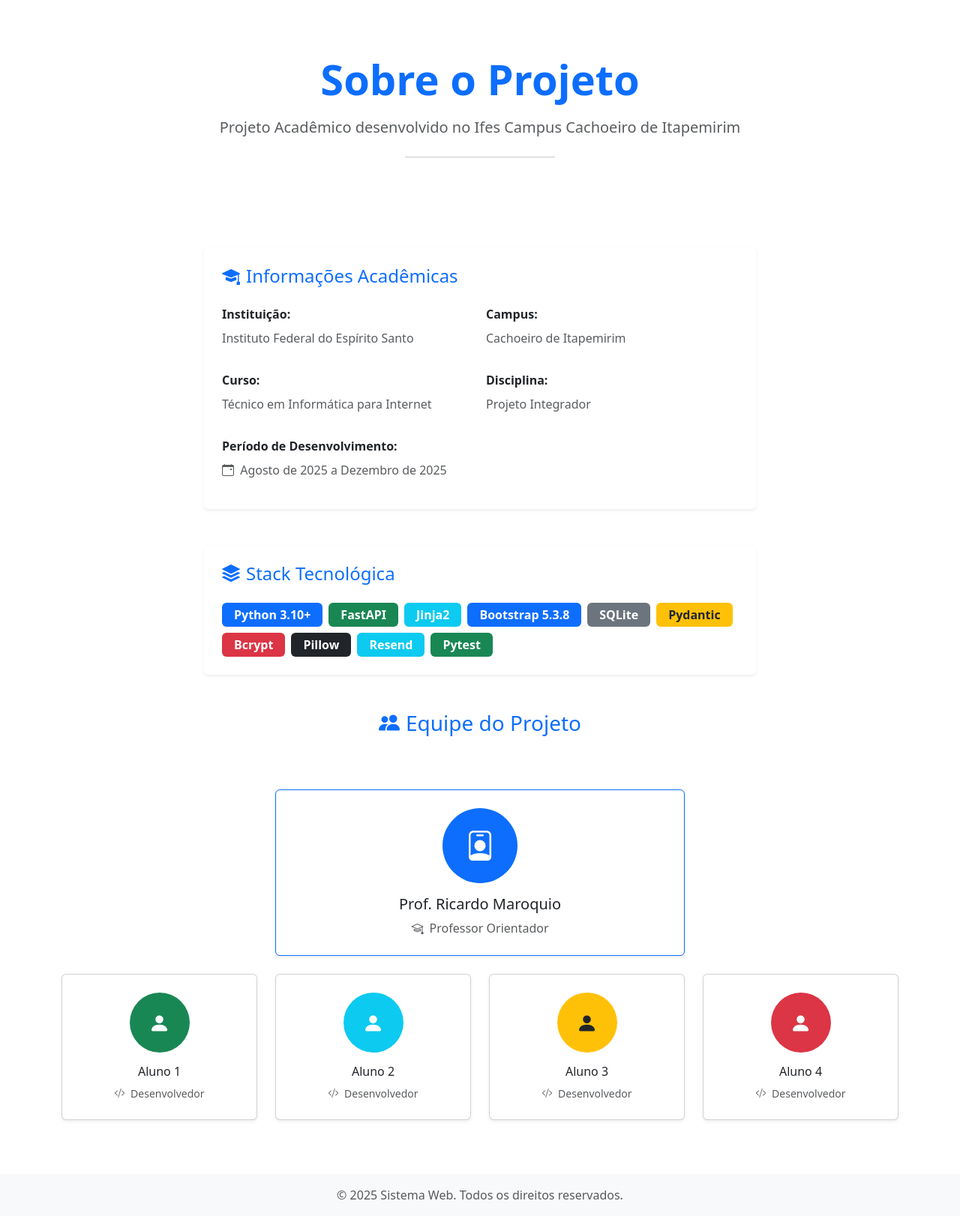
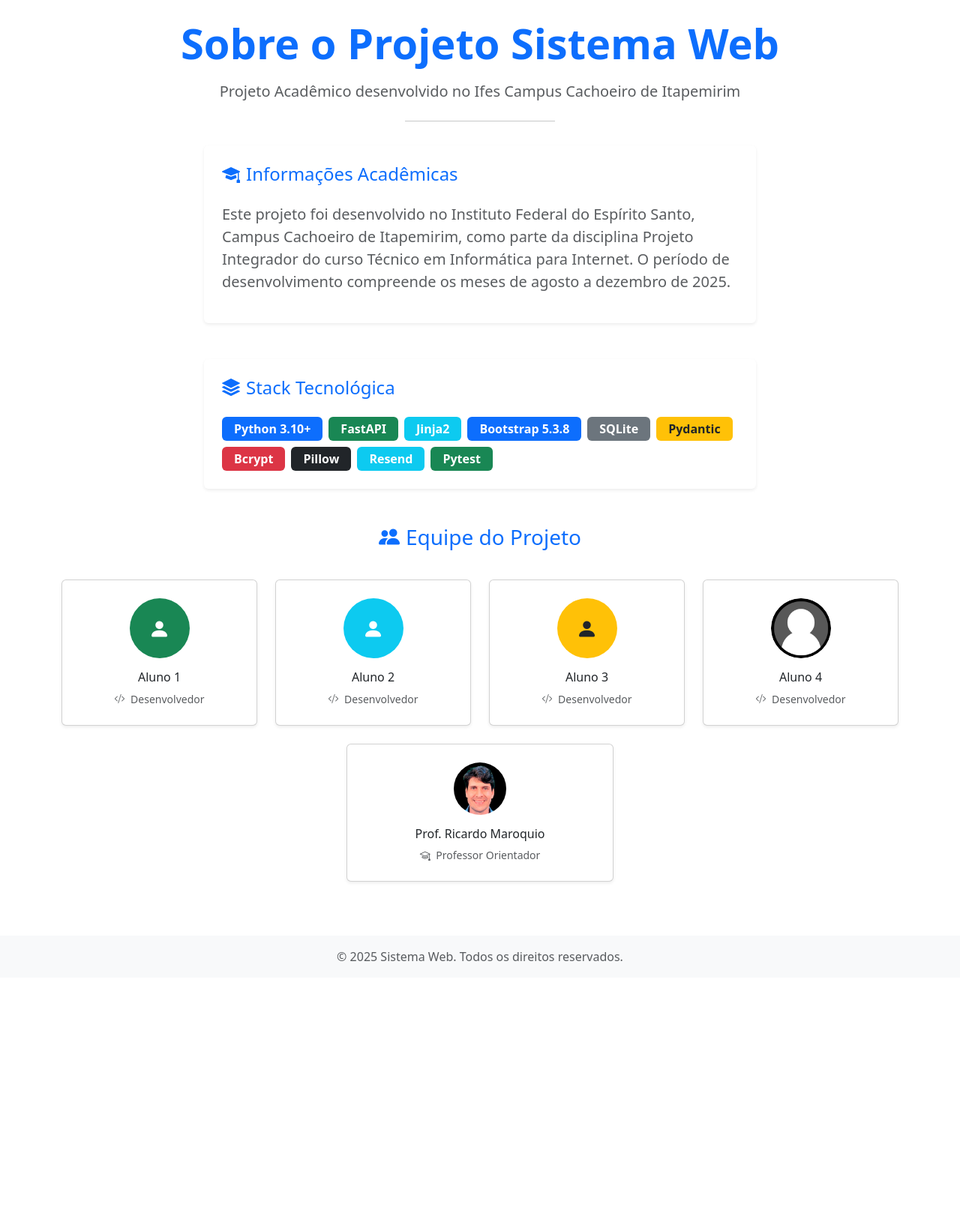
Before and after one commit to rudnazareth-hub/PetLar, a FastAPI app: page /sobre in a window 1280 px wide. Shown: the part 56-1678 px from the top of the page at 75% size. After the commit the page ends 1338 px from the top, so only its background shows below. Run offline with FastAPI, Linux system fonts and the light colour scheme.

Commit message:
melhora layout da pagina sobre com fotos da equipe
- Converte informações acadêmicas para formato de parágrafo único
- Reorganiza equipe: alunos primeiro, professor depois com menos destaque
- Adiciona fotos reais para professor e aluno 4
- Reduz tamanho e destaque visual do card do professor
- Remove nav_items block do menu público

```diff
--- a/templates/base_publica.html
+++ b/templates/base_publica.html
@@ -37,8 +37,6 @@
                     <li class="nav-item">
                         <a class="nav-link" href="/sobre">Sobre</a>
                     </li>
-                    {% block nav_items %}
-                    {% endblock %}
                 </ul>
 
                 <!-- Menu do Usuário (se logado) ou Botões de Login/Cadastro -->
--- a/templates/sobre.html
+++ b/templates/sobre.html
@@ -4,14 +4,14 @@
 
 {% block content %}
 <!-- Hero Section -->
-<div class="row mb-5">
+<div class="row mb-3">
     <div class="col-12">
-        <div class="text-center py-5">
-            <h1 class="display-4 fw-bold text-primary mb-3">Sobre o Projeto</h1>
+        <div class="text-center">
+            <h1 class="display-4 fw-bold text-primary mb-3">Sobre o Projeto {{ APP_NAME }}</h1>
             <p class="lead text-muted mb-4">
                 Projeto Acadêmico desenvolvido no Ifes Campus Cachoeiro de Itapemirim
             </p>
-            <hr class="my-4 mx-auto" style="max-width: 200px;">
+            <hr class="mt-4 mx-auto" style="max-width: 200px;">
         </div>
     </div>
 </div>
@@ -24,31 +24,9 @@
                 <h2 class="h4 card-title text-primary mb-4">
                     <i class="bi bi-mortarboard-fill me-2"></i>Informações Acadêmicas
                 </h2>
-                <div class="row g-3">
-                    <div class="col-md-6">
-                        <p class="mb-2"><strong>Instituição:</strong></p>
-                        <p class="text-muted">Instituto Federal do Espírito Santo</p>
-                    </div>
-                    <div class="col-md-6">
-                        <p class="mb-2"><strong>Campus:</strong></p>
-                        <p class="text-muted">Cachoeiro de Itapemirim</p>
-                    </div>
-                    <div class="col-md-6">
-                        <p class="mb-2"><strong>Curso:</strong></p>
-                        <p class="text-muted">Técnico em Informática para Internet</p>
-                    </div>
-                    <div class="col-md-6">
-                        <p class="mb-2"><strong>Disciplina:</strong></p>
-                        <p class="text-muted">Projeto Integrador</p>
-                    </div>
-                    <div class="col-12">
-                        <p class="mb-2"><strong>Período de Desenvolvimento:</strong></p>
-                        <p class="text-muted">
-                            <i class="bi bi-calendar-event me-1"></i>
-                            Agosto de 2025 a Dezembro de 2025
-                        </p>
-                    </div>
-                </div>
+                <p class="text-muted lead">
+                    Este projeto foi desenvolvido no <strong>Instituto Federal do Espírito Santo</strong>, Campus <strong>Cachoeiro de Itapemirim</strong>, como parte da disciplina <strong>Projeto Integrador</strong> do curso <strong>Técnico em Informática para Internet</strong>. O período de desenvolvimento compreende os meses de <strong>agosto a dezembro de 2025</strong>.
+                </p>
             </div>
         </div>
     </div>
@@ -80,7 +58,7 @@
 </div>
 
 <!-- Equipe -->
-<div class="row mb-5">
+<div class="row mb-3">
     <div class="col-12">
         <h2 class="h3 text-center text-primary mb-4">
             <i class="bi bi-people-fill me-2"></i>Equipe do Projeto
@@ -88,26 +66,8 @@
     </div>
 </div>
 
-<!-- Professor -->
-<div class="row mb-4">
-    <div class="col-lg-6 mx-auto">
-        <div class="card border-primary shadow-sm">
-            <div class="card-body text-center p-4">
-                <div class="rounded-circle bg-primary text-white d-inline-flex align-items-center justify-content-center mb-3" style="width: 100px; height: 100px;">
-                    <i class="bi bi-person-badge fs-1"></i>
-                </div>
-                <h3 class="h5 card-title mb-2">Prof. Ricardo Maroquio</h3>
-                <p class="text-muted mb-0">
-                    <i class="bi bi-mortarboard me-1"></i>
-                    Professor Orientador
-                </p>
-            </div>
-        </div>
-    </div>
-</div>
-
 <!-- Alunos -->
-<div class="row g-4 mb-5">
+<div class="row g-4 mb-4">
     <div class="col-sm-6 col-lg-3">
         <div class="card h-100 shadow-sm">
             <div class="card-body text-center p-4">
@@ -156,8 +116,8 @@
     <div class="col-sm-6 col-lg-3">
         <div class="card h-100 shadow-sm">
             <div class="card-body text-center p-4">
-                <div class="rounded-circle bg-danger text-white d-inline-flex align-items-center justify-content-center mb-3" style="width: 80px; height: 80px;">
-                    <i class="bi bi-person-fill fs-3"></i>
+                <div class="d-inline-flex align-items-center justify-content-center mb-3">
+                    <img src="/static/img/site/aluno4.jpg" alt="Aluno 4" class="rounded-circle" style="width: 80px; height: 80px; object-fit: cover;">
                 </div>
                 <h4 class="h6 card-title mb-2">Aluno 4</h4>
                 <p class="text-muted small mb-0">
@@ -168,4 +128,22 @@
         </div>
     </div>
 </div>
+
+<!-- Professor -->
+<div class="row mb-5">
+    <div class="col-lg-4 mx-auto">
+        <div class="card shadow-sm">
+            <div class="card-body text-center p-4">
+                <div class="d-inline-flex align-items-center justify-content-center mb-3">
+                    <img src="/static/img/site/maroquio.jpg" alt="Professor Ricardo Maroquio" class="rounded-circle" style="width: 70px; height: 70px; object-fit: cover;">
+                </div>
+                <h4 class="h6 card-title mb-2">Prof. Ricardo Maroquio</h4>
+                <p class="text-muted small mb-0">
+                    <i class="bi bi-mortarboard me-1"></i>
+                    Professor Orientador
+                </p>
+            </div>
+        </div>
+    </div>
+</div>
 {% endblock %}
```
Also changed, not shown: templates/index.html (+0 -52 lines), static/img/site/aluno1.jpg (added), static/img/site/aluno2.jpg (added), static/img/site/aluno3.jpg (added), static/img/site/aluno4.jpg (added), static/img/site/maroquio.jpg (added).
